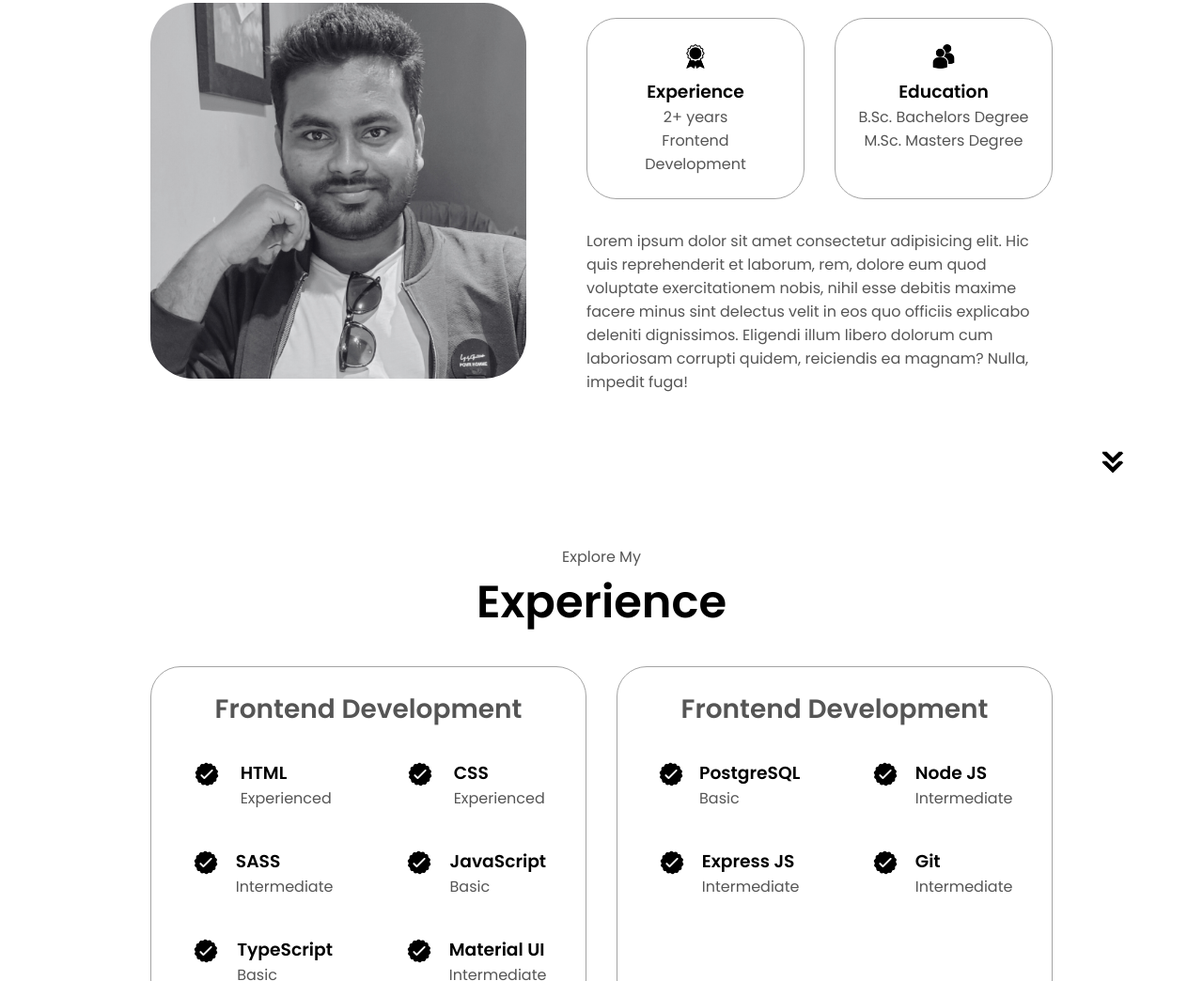
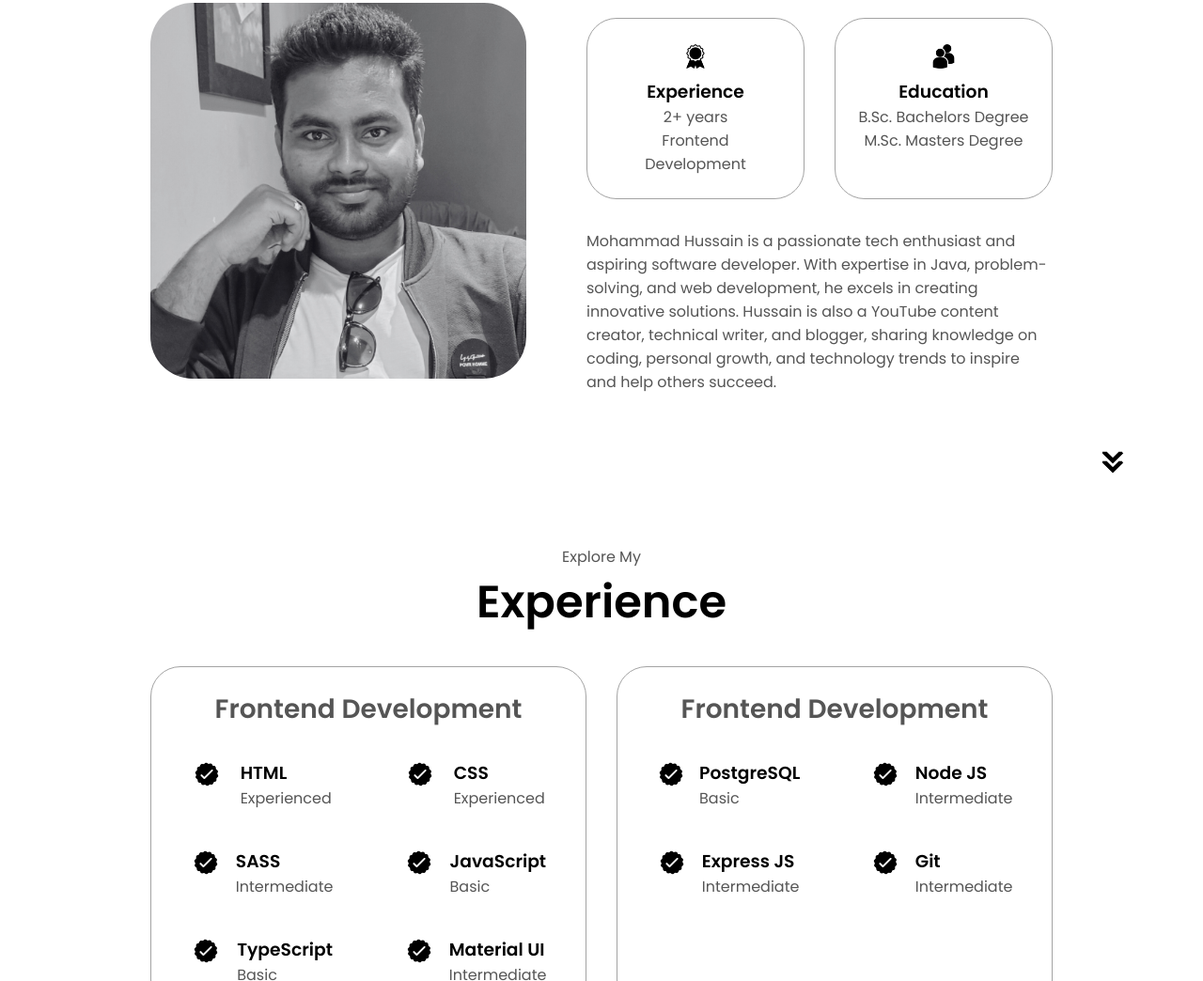
Before and after one commit to Hussain-ksmd/hussain.github.io, a plain HTML site: page index.html in a window 1280 px wide. Shown: the part 1116-2160 px from the top of the page at 94% size. Drawn offline with Linux system fonts and the light colour scheme.

Commit message:
update third
about desciption.

```diff
--- a/index.html
+++ b/index.html
@@ -109,12 +109,7 @@
           </div>
           <div class="text-container">
             <p>
-              Lorem ipsum dolor sit amet consectetur adipisicing elit. Hic quis
-              reprehenderit et laborum, rem, dolore eum quod voluptate
-              exercitationem nobis, nihil esse debitis maxime facere minus sint
-              delectus velit in eos quo officiis explicabo deleniti dignissimos.
-              Eligendi illum libero dolorum cum laboriosam corrupti quidem,
-              reiciendis ea magnam? Nulla, impedit fuga!
+              Mohammad Hussain is a passionate tech enthusiast and aspiring software developer. With expertise in Java, problem-solving, and web development, he excels in creating innovative solutions. Hussain is also a YouTube content creator, technical writer, and blogger, sharing knowledge on coding, personal growth, and technology trends to inspire and help others succeed.
             </p>
           </div>
         </div>
```
